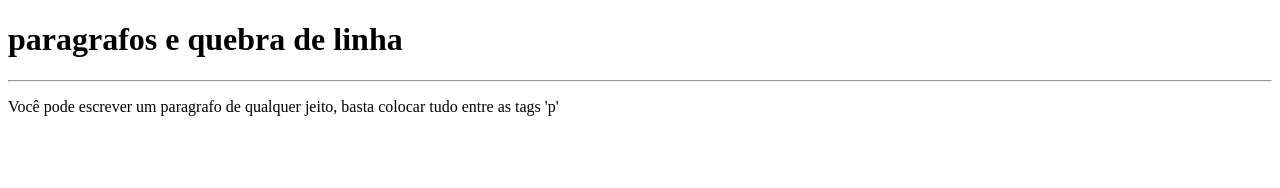
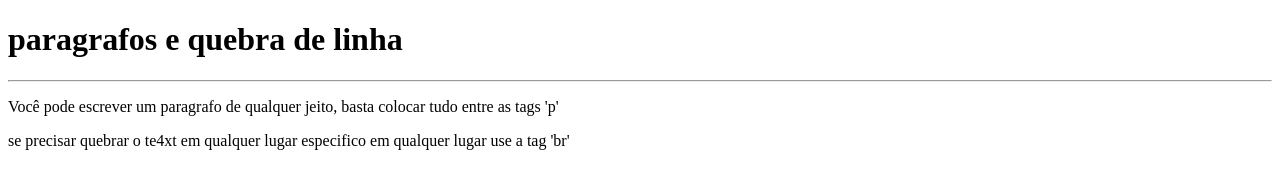
Before and after one commit to kikeeufalo/CursoEmVideo, a plain HTML site: page ex002/index.html in a window 1280 px wide. Drawn offline with Linux system fonts and the light colour scheme.

Commit message:
Update index.html

```diff
--- a/ex002/index.html
+++ b/ex002/index.html
@@ -9,5 +9,6 @@
     <h1>paragrafos e quebra de linha</h1>
     <hr>
     <p>Você pode escrever um paragrafo de qualquer jeito, basta colocar tudo entre as tags 'p'</p>
+    <p>se precisar quebrar o te4xt em qualquer lugar especifico em qualquer lugar use a tag 'br'</p>
 </body>
 </html>
```
